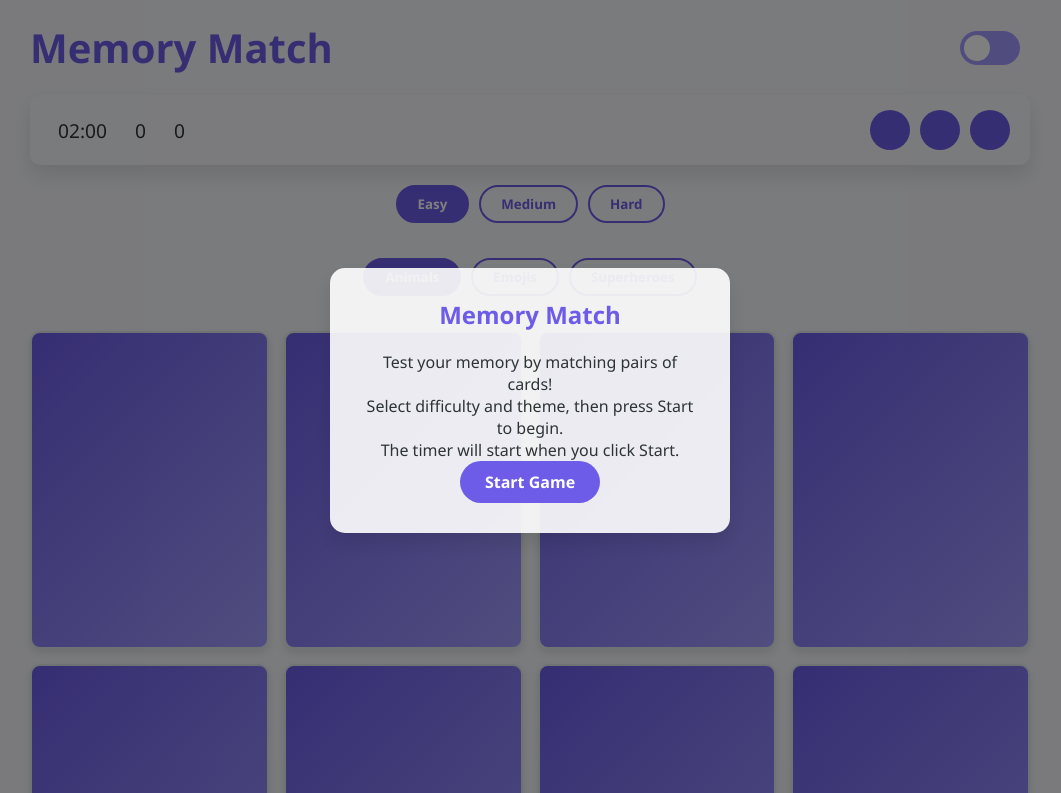
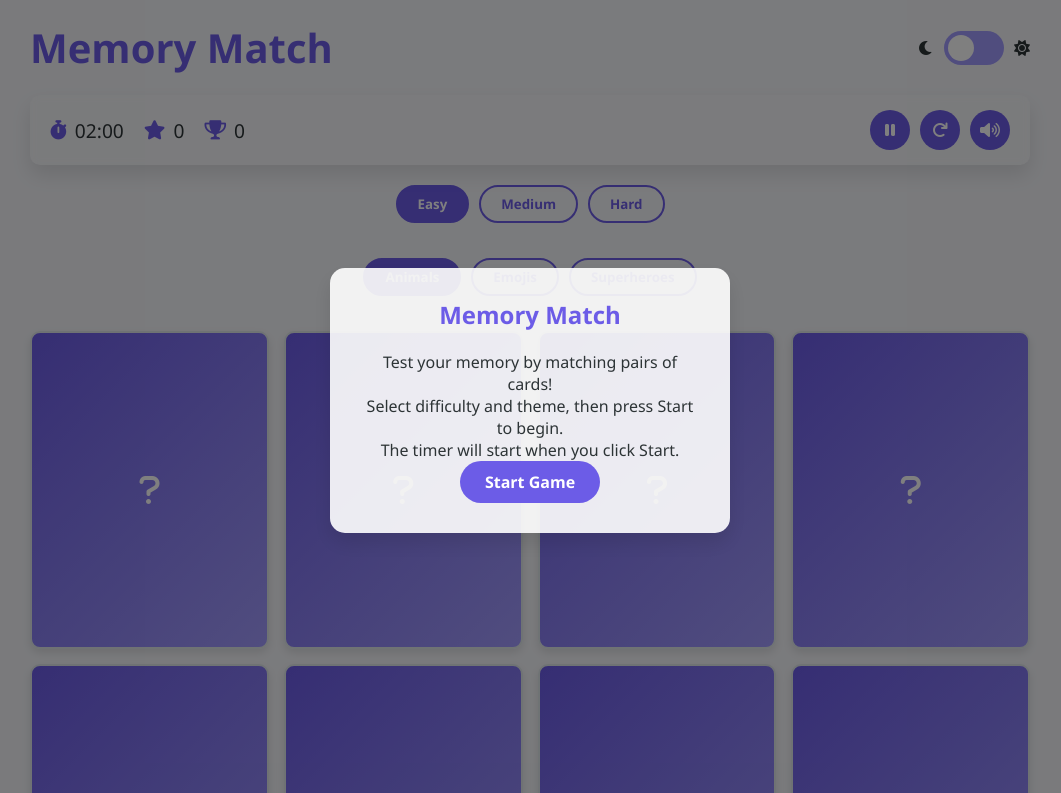
Before and after one commit to yashverma77/Memory-Card_Game, a plain HTML site: page index.html in a window 1280 px wide. Shown: the top 793 px of the page, without its empty margins (110-1171 px from the left). Drawn offline with Linux system fonts and the light colour scheme.

Commit message:
Update index.html

```diff
--- a/index.html
+++ b/index.html
@@ -5,7 +5,7 @@
     <meta name="viewport" content="width=device-width, initial-scale=1.0">
     <title>Memory Card Game</title>
     <link rel="stylesheet" href="styles.css">
-    <link href="https://fonts.googleapis.com/css2?family=Poppins:wght@400;700&display=swap" rel="stylesheet">
+   <link rel="stylesheet" href="https://cdnjs.cloudflare.com/ajax/libs/font-awesome/6.0.0/css/all.min.css">
     <link rel="icon" href="memory.png" type="image/x-icon">
 
 </head>
```
